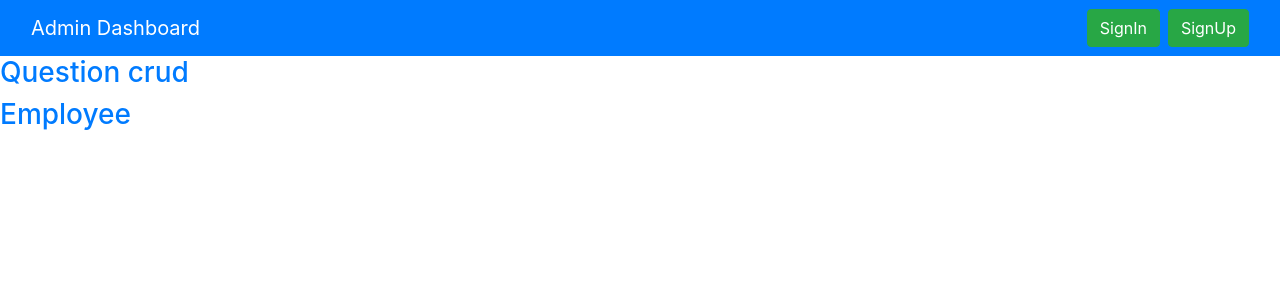
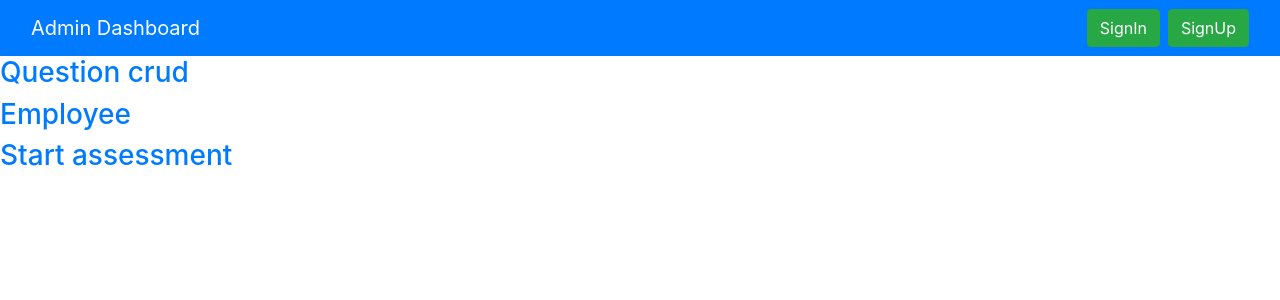
Before and after one commit to pradeepkumarjse/HRMS-frontend, a React (Create React App) app: page / in a window 1280 px wide. Shown: the top 300 px of the page. Built offline with nearby package versions, Linux system fonts and the light colour scheme.

Commit message:
first commit

```diff
--- a/src/App.js
+++ b/src/App.js
@@ -25,10 +25,12 @@ function App(){
                          <div>
                            <Link to="/questions"><h3>Question crud</h3></Link>
                            <Link to="/employee"><h3>Employee</h3></Link>
+                           <Link to="/start"><h3>Start assessment</h3></Link>
                         </div>
                         <div className="container">
                         <Switch>
 
+                             <Route path="/startAssessment" component={ListQuestionsComponent}></Route>
 
                             <Route path="/questions" component={ListQuestionsComponent}></Route>
                             <Route path="/add-question/:id" component={CreateQuestionComponent}></Route>
```
